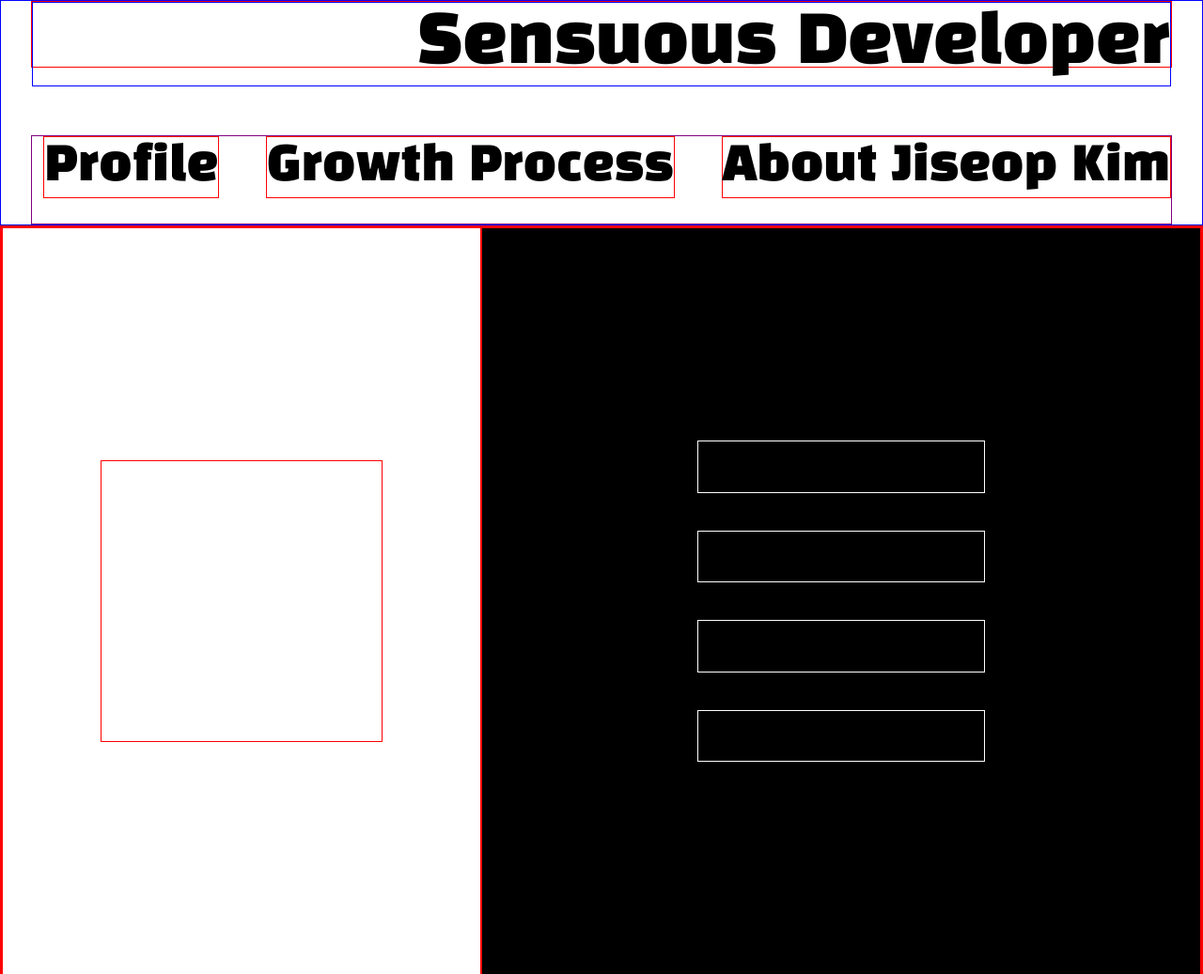
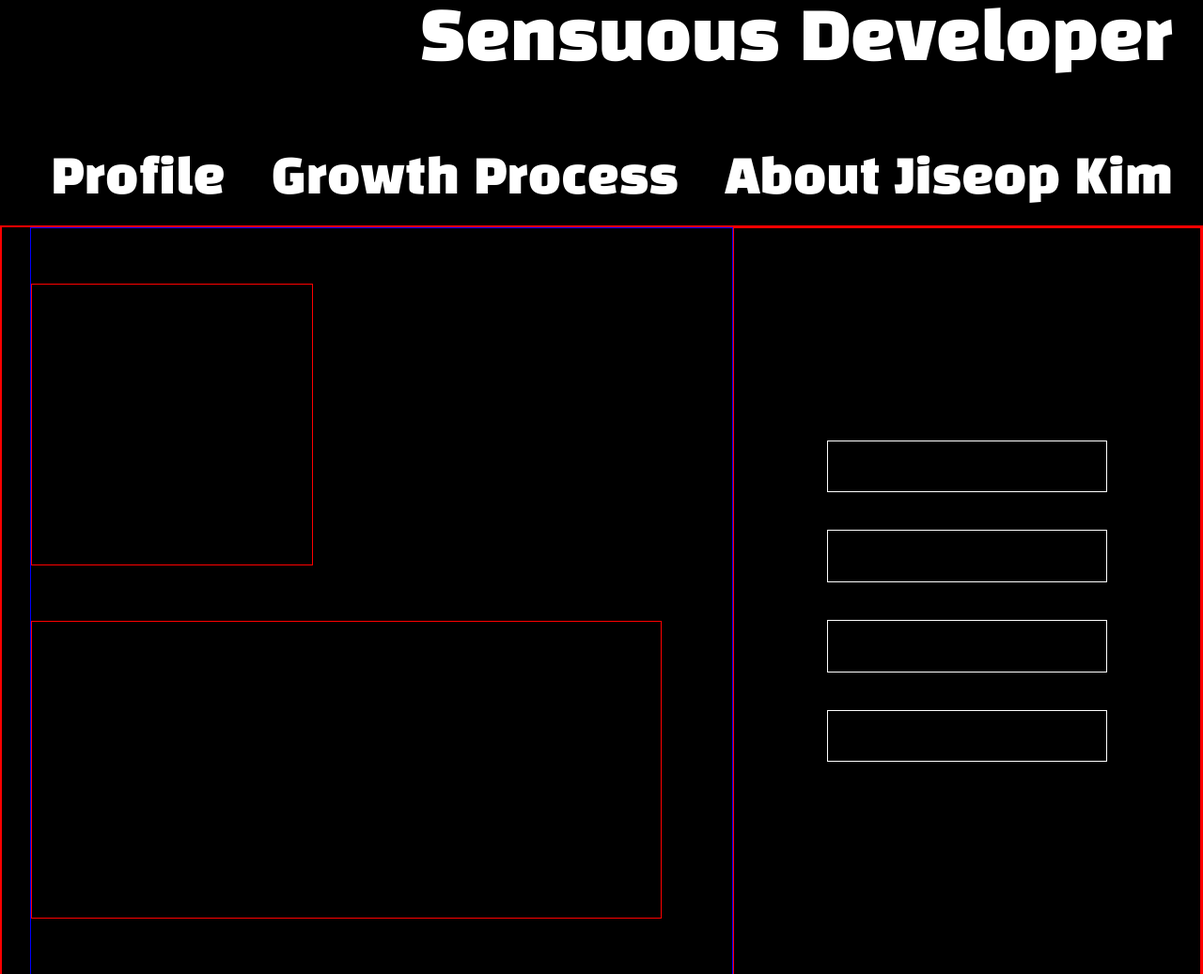
Before and after one commit to JseopKim/myPage, a website: page public/index.html in a window 1280 px wide. Shown: the top 1037 px of the page at 94% size. Drawn offline with Linux system fonts and the light colour scheme.

Commit message:
피그마 구조 완료하고 약간 구조 수정

```diff
--- a/public/index.html
+++ b/public/index.html
@@ -13,7 +13,7 @@
   <link href="https://fonts.googleapis.com/css2?family=Black+Han+Sans&display=swap" rel="stylesheet">
   <style>
     *{margin: 0px; padding: 0px; box-sizing: border-box;
-      font-family: 'Black Han Sans', sans-serif;}
+      font-family: 'Black Han Sans', sans-serif; color: #ffffff;}
   </style>
 </head>
 
--- a/public/main.js
+++ b/public/main.js
@@ -86,6 +86,10 @@ const profileImg = tagCreate("div");
 profileImgBox.appendChild(profileImg);
 styleCreate(profileImg, style.profileImg);
 
+const profileInfo = tagCreate("div");
+profileImgBox.appendChild(profileInfo);
+styleCreate(profileInfo, style.profileInfo);
+
 const profileContentBox = tagCreate("div");
 profileContainer.appendChild(profileContentBox);
 styleCreate(profileContentBox, style.profileContentBox);
@@ -103,10 +107,6 @@ for(let i = 0; i < 4; i++) {
 const growthContainer = tagCreate("div");
 main.appendChild(growthContainer);
 styleCreate(growthContainer, style.growthContainer);
-
-makeWriteBox("학교에서 진행한 첫번째 프로젝트", "이러쿵 저러쿵");
-makeWriteBox("학교에서 진행한 첫번째 프로젝트", "이러쿵 저러쿵");
-makeWriteBox("학교에서 진행한 첫번째 프로젝트", "이러쿵 저러쿵");
 
 function makeWriteBox(title, detail) {
   const contentBox = tagCreate("div");
@@ -134,6 +134,8 @@ function makeWriteBox(title, detail) {
   detailBox.innerHTML = detail;
 }
 
+const years = [2020, 2021, 2022, 2023]
+
 function makeBox() {
   const boxContainer = tagCreate("div");
   growthContainer.appendChild(boxContainer);
@@ -141,10 +143,27 @@ function makeBox() {
 
   let box = [];
 
-  for (let i = 0; i < 4; i++) {
+  for (let i in years) {
     let boxComponent = tagCreate("div");
     box.push(boxComponent);
     boxContainer.appendChild(box[i]);
     styleCreate(box[i], style.boxComponent);
+    box[i].innerText = years[i];
   }
+
+  boxContainer.addEventListener("mouseover", function (event) {
+    const target = event.target;
+    const boxIndex = box.indexOf(target);
+
+    if (boxIndex >= 0) {
+      const fillPercentage = (boxIndex + 1) * 25;
+      boxContainer.style.borderTop = `solid red ${fillPercentage}%`;
+    }
+  });
+
+  boxContainer.addEventListener("mouseout", function () {
+    boxContainer.style.borderTop = "none";
+  });
 }
+
+makeBox();
--- a/public/style.js
+++ b/public/style.js
@@ -25,7 +25,7 @@ const style = {
   rootContainer: {
     width: '100vw',
     height: '130vh',
-    backgroundColor: 'white',
+    backgroundColor: 'black',
     display: 'flex',
     flexDirection: 'column',
     justifyContent: 'end',
@@ -34,14 +34,12 @@ const style = {
   menuContainer: {
     width: '100%',
     height: '30%',
-    border: '1px solid blue',
     ...styleComponent.flexColCenterSet,
     justifyContent: 'space-between',
   },
   menuTitle: {
     width: '95%',
     height: '30%',
-    border: '1px solid red',
     flexDirection: 'row',
     justifyContent: 'end',
     alignItems: 'center',
@@ -51,22 +49,18 @@ const style = {
     flexDirection: 'row',
     justifyContent: 'end',
     alignItems: 'center',
-    border: '1px solid blue',
-    fontSize: '70px',
+    fontSize: '70px'
   },
   menuBox: {
     width: '95%',
     height: '40%',
     ...styleComponent.flexRowCenterSet,
     justifyContent: 'end',
-    alignItems: 'start',
-    border: '1px solid purple',
     gap: '50px',
   },
   menu: {
     ...styleComponent.flexRowCenterSet,
     justifyContent: 'space-evenly',
-    border: '1px solid red',
     fontSize: '50px',
   },
   mainContainer: {
@@ -85,18 +79,27 @@ const style = {
     justifyContent: 'start',
   },
   profileImgBox: {
-    width: '40%',
+    width: '60%',
     height: '100%',
-    border: '1px solid red',
-    ...styleComponent.flexColCenterSet,
+    border: '1px solid blue',
+    display: 'flex',
+    flexDirection: 'column',
+    alignItems: 'start',
+    justifyContent: 'space-evenly',
+    marginLeft: '30px',
   },
   profileImg: {
     width: '300px',
     height: '300px',
     border: '1px solid red',
   },
+  profileInfo: {
+    width: '90%',
+    height: '40%',
+    border: '1px solid red',
+  },
   profileContentBox: {
-    width: '60%',
+    width: '40%',
     height: '100%',
     border: '1px solid red',
     backgroundColor: 'black',
@@ -104,7 +107,7 @@ const style = {
     gap: '40px',
   },
   profileContent: {
-    width: '40%',
+    width: '60%',
     height: '7%',
     border: '1px solid white',
   },
@@ -143,23 +146,27 @@ const style = {
     border: '1px solid red',
   },
   boxContainer: {
-    width: '90%',
-    height: '15%',
+    width: '100%',
+    height: '60%',
     border: '1px solid red',
     marginTop: '30px',
     ...styleComponent.flexRowCenterSet,
     justifyContent: 'space-evenly',
+    position: "relative",
+    overflow: "hidden",
   },
   boxComponent: {
-    width: '15%',
-    height: '70%',
+    width: '300px',
     border: '1px solid red',
+    aspectRatio: '1/1',
+    ...styleComponent.flexRowCenterSet,
+    fontSize: '40px',
   },
 }
 
 const eventStyle = {
   menuEvent: {
-    borderBottom: '8px solid black',
+    borderBottom: '8px solid #ffffff',
     cursor: 'pointer',
   },
 }
```
